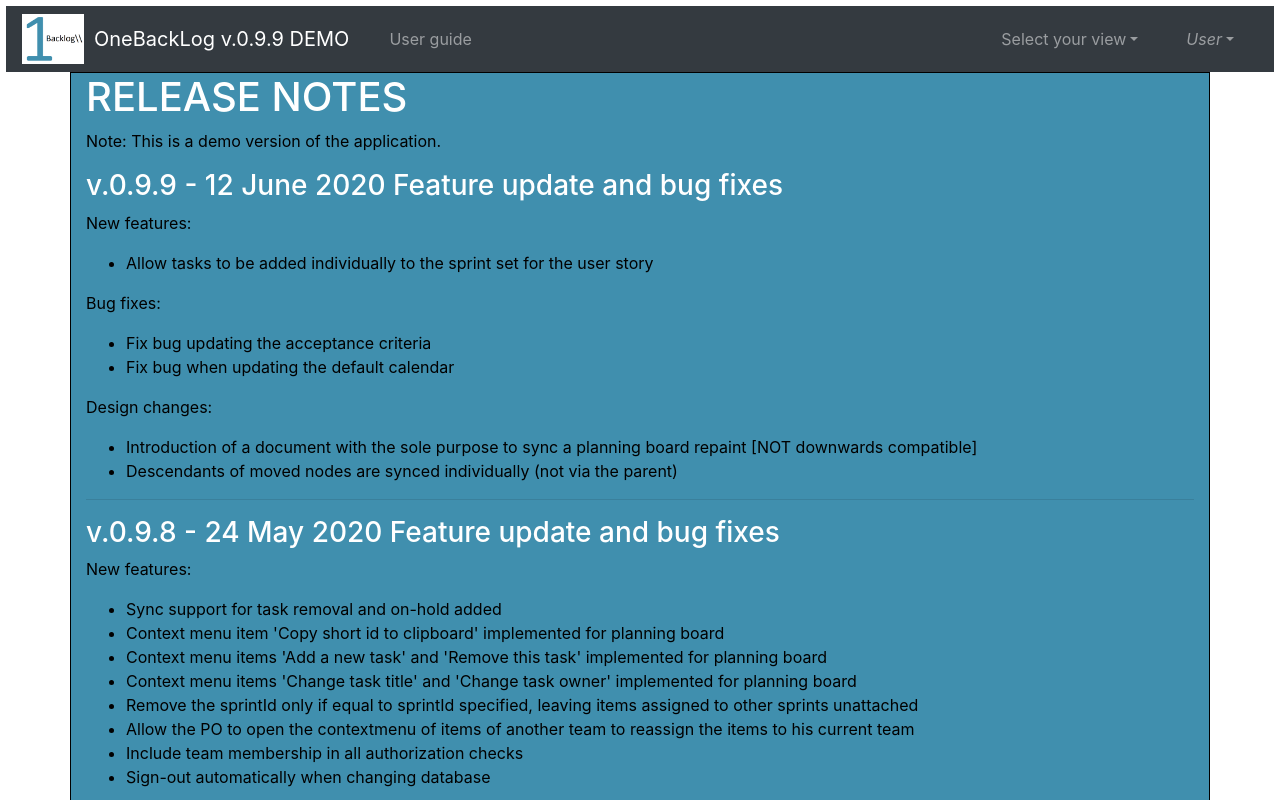
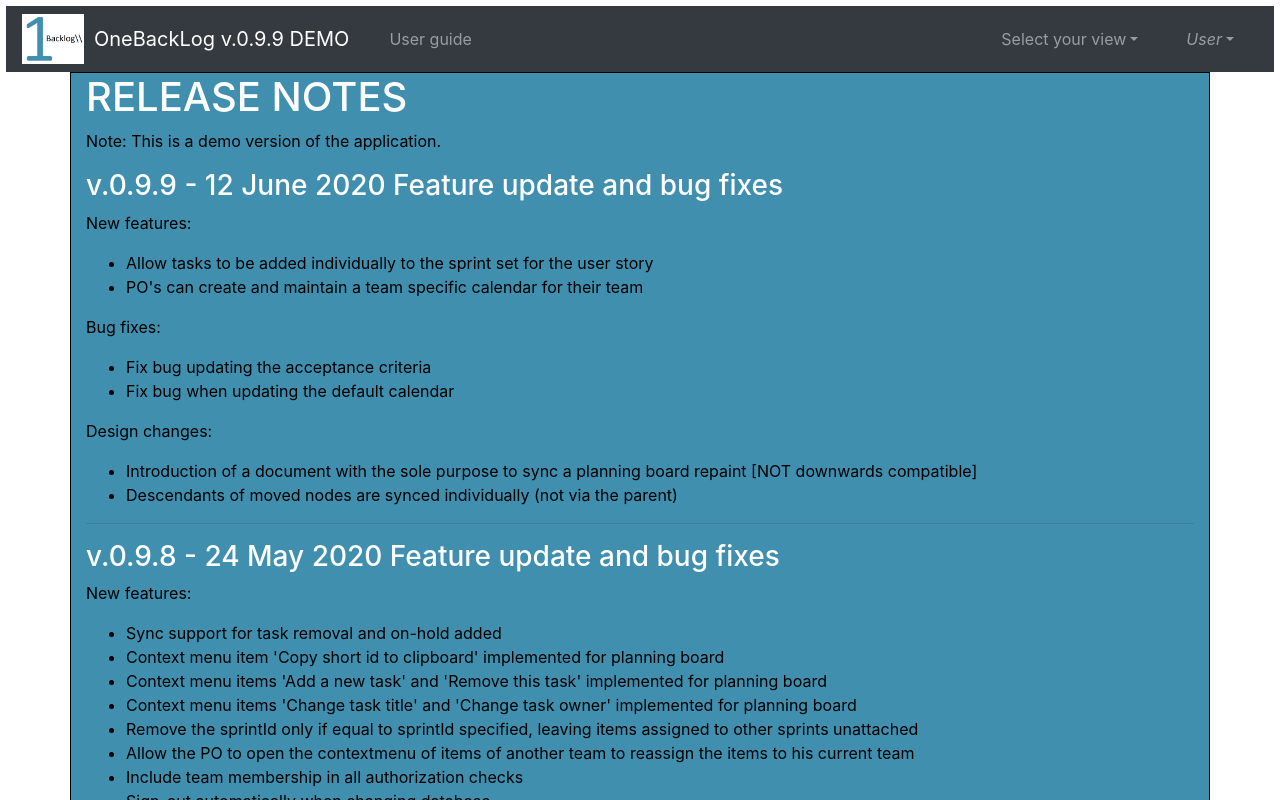
Before and after one commit to ErikVerheul/OneBacklog, a Vue app: page /rel-notes in a window 1280 px wide. Shown: the top 800 px of the page. Built offline with nearby package versions, Linux system fonts and the light colour scheme.

Commit message:
Update feature list

```diff
--- a/src/components/rel-notes/rel-notes.vue
+++ b/src/components/rel-notes/rel-notes.vue
@@ -10,6 +10,7 @@
           <p>New features:</p>
           <ul>
             <li>Allow tasks to be added individually to the sprint set for the user story</li>
+            <li>PO's can create and maintain a team specific calendar for their team</li>
           </ul>
           <p>Bug fixes:</p>
           <ul>
```
